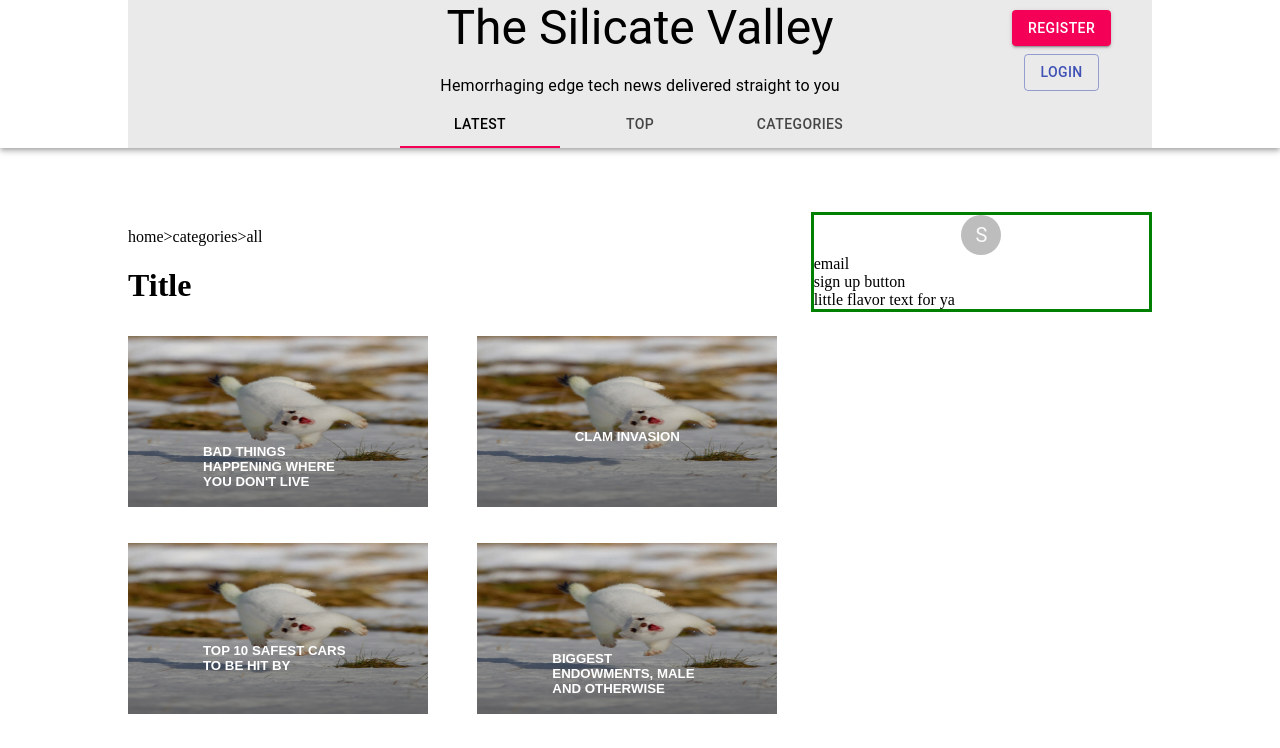
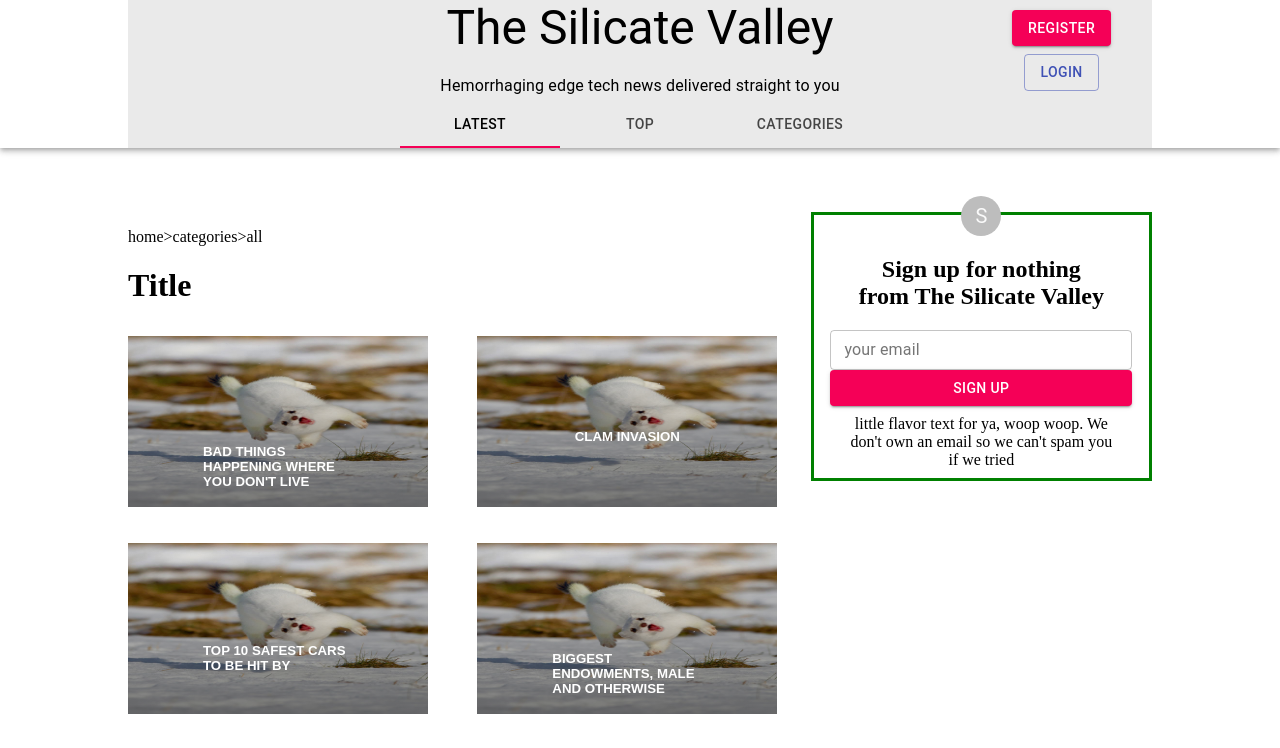
Before and after one commit to mc0918/tsv_poc, a Next.js app in the folder tsv_ui/: page / in a window 1280 px wide. Shown: the top 748 px of the page. Built offline with nearby package versions, Linux system fonts and the light colour scheme.

Commit message:
added sidebar styling

```diff
--- a/tsv_ui/components/articleGrid/articleGrid.js
+++ b/tsv_ui/components/articleGrid/articleGrid.js
@@ -22,6 +22,7 @@ const titles = [
   "Gamers DDOS ACLU over CS:GO",
   "You'll never guess what we wrote about now",
   "Orange you glad there's no more headlines?",
+
 ];
 
 let articleList = titles.map((article) => {
--- a/tsv_ui/components/articlePreview/articlePreview.js
+++ b/tsv_ui/components/articlePreview/articlePreview.js
@@ -33,6 +33,7 @@ const useStyles = makeStyles({
     top: "50%",
     right: "50%",
     transform: "translate(50%, 50%)",
+
   },
 });
 
--- a/tsv_ui/components/header/header.js
+++ b/tsv_ui/components/header/header.js
@@ -84,7 +84,7 @@ export const Header = () => {
         </Toolbar>
 
         <div style={{ textAlign: "center" }}>
-          <Tabs //TODO: value 0 means only item 1 will ever be selected
+          <Tabs
             value={tabValue}
             onChange={handleChange}
             aria-label="simple tabs example"
--- a/tsv_ui/components/sidebar/sidebar.js
+++ b/tsv_ui/components/sidebar/sidebar.js
@@ -1,10 +1,20 @@
-import { Avatar, Box, makeStyles, Grid } from "@material-ui/core";
+import {
+  Avatar,
+  Box,
+  makeStyles,
+  Grid,
+  TextField,
+  Button,
+} from "@material-ui/core";
 
 const useStyles = makeStyles({
   root: {
     border: "3px solid green",
   },
-  avatar: {},
+  avatar: {
+    textAlign: "center",
+    marginTop: '-19px',
+  },
 });
 
 export const Sidebar = () => {
@@ -14,14 +24,30 @@ export const Sidebar = () => {
     <Box classes={{ root: styles.root }}>
       <Grid container justify="center">
         <Avatar classes={{ root: styles.avatar }}>S</Avatar>
-        <Grid item xs={12}>
-          <div>email</div>
-        </Grid>
-        <Grid item xs={12}>
-          <div>sign up button</div>
-        </Grid>
-        <Grid item xs={12}>
-          <div>little flavor text for ya</div>
+        <Grid container justify="center">
+          <Grid item xs={12}>
+            <div style={{textAlign: 'center', margin: '0 13% 5% 13%'}}>
+              <h2>Sign up for nothing from The Silicate Valley</h2>
+            </div>
+            <form>
+              <div style={{ margin: "3% 5% 0 5%", textAlign: "center" }}>
+                <TextField
+                  id="email"
+                  label="your email"
+                  variant="outlined"
+                  size="small"
+                  fullWidth
+                />
+                <Button variant="contained" color="secondary" fullWidth>
+                  sign up
+                </Button>
+                <p style={{ margin: "3% 5% 3% 5%" }}>
+                  little flavor text for ya, woop woop. We don't own an email so
+                  we can't spam you if we tried
+                </p>
+              </div>
+            </form>
+          </Grid>
         </Grid>
       </Grid>
     </Box>
```
